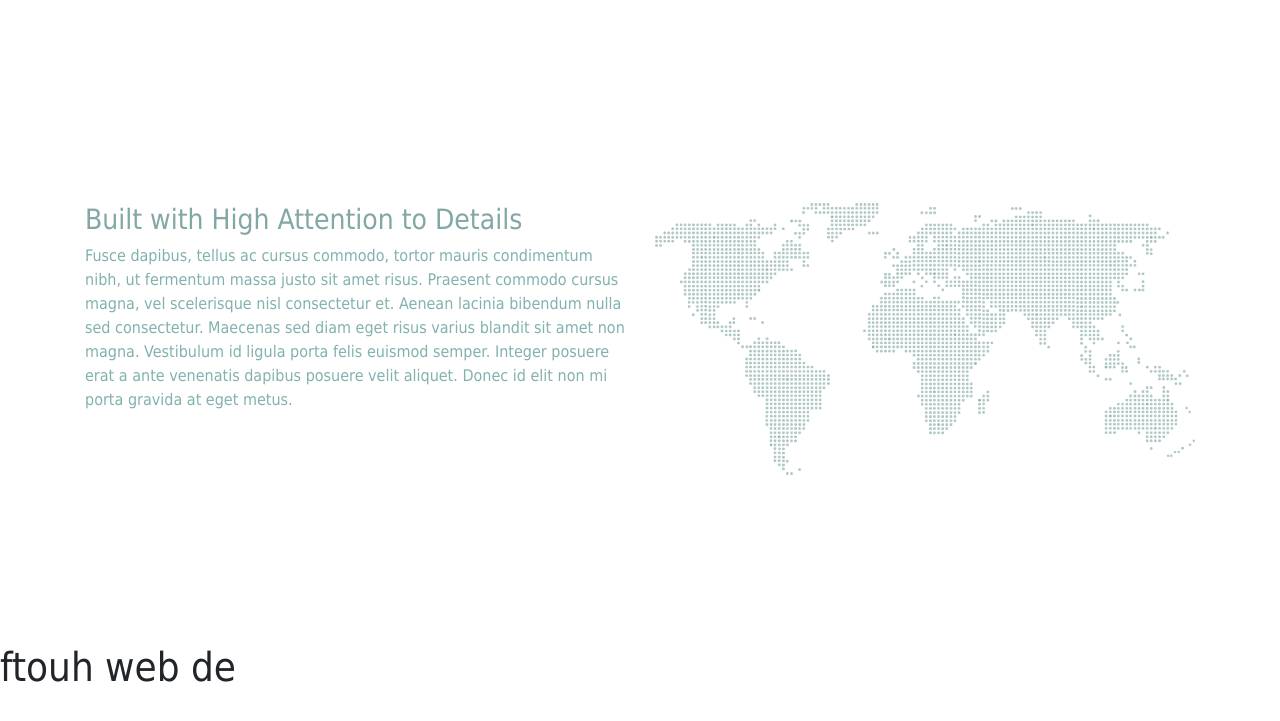
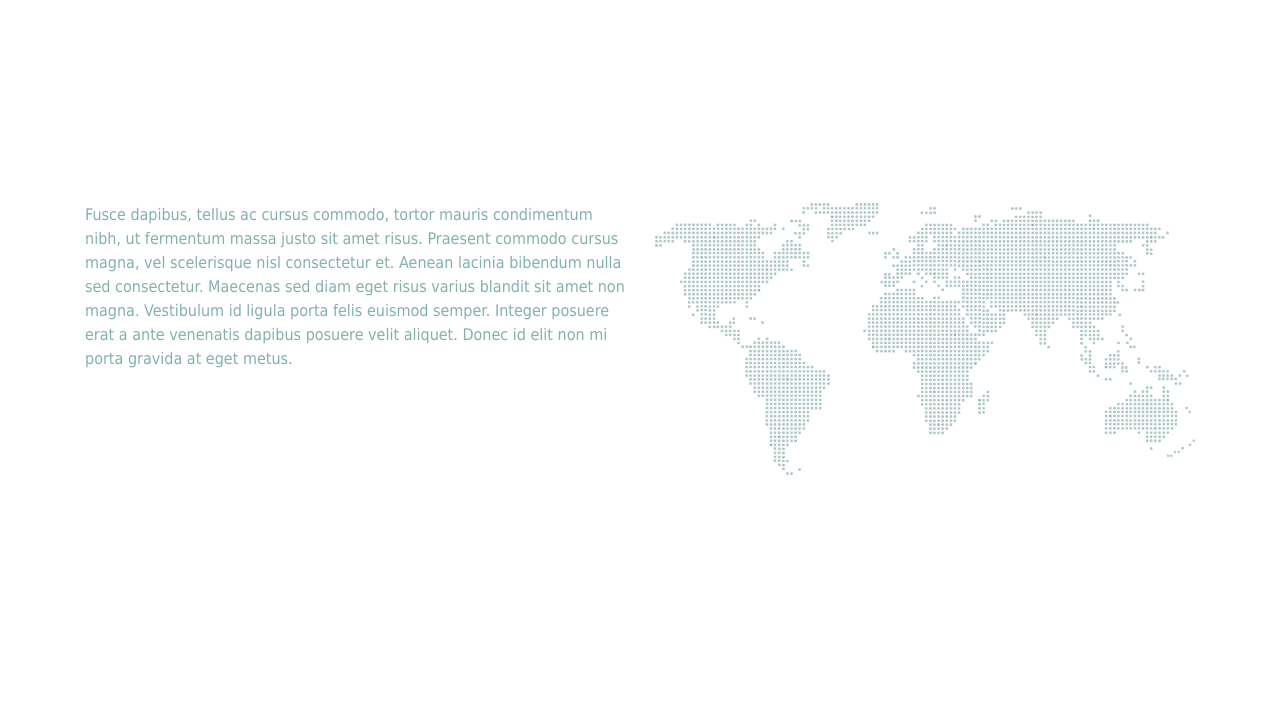
Before and after one commit to FathiGuemri/wabik, a plain HTML site: page index.html in a window 1280 px wide. Shown: the part 2960-3681 px from the top of the page. Drawn offline with Linux system fonts and the light colour scheme.

Commit message:
web templat

```diff
--- a/index.html
+++ b/index.html
@@ -201,7 +201,7 @@
         <div class="container">
             <div class="row">
                 <div class="col-md-6">
-                    <h3>Built with High Attention to Details</h3>
+
                     <p>Fusce dapibus, tellus ac cursus commodo, tortor mauris condimentum nibh, ut fermentum massa justo sit amet risus. Praesent commodo cursus magna, vel scelerisque nisl consectetur et. Aenean lacinia bibendum nulla sed consectetur. Maecenas sed diam eget risus varius blandit sit amet non magna. Vestibulum id ligula porta felis euismod semper. Integer posuere erat a ante venenatis dapibus posuere velit aliquet. Donec id elit non mi porta gravida at eget metus.</p>
                 </div>
                 <div class="col-md-6">
@@ -209,15 +209,7 @@
                 </div>
             </div>
         </div>
-        <br>
-        <br>
-        <br>
-        <br>
-        <br>
-        <br>
-        <br>
-        <h1>ftouh web de</h1>
-        <br>
+
     </section>
     <script src="js/jquery-3.2.1.js"></script>
     <script src="js/popper.min.js"></script>
```
